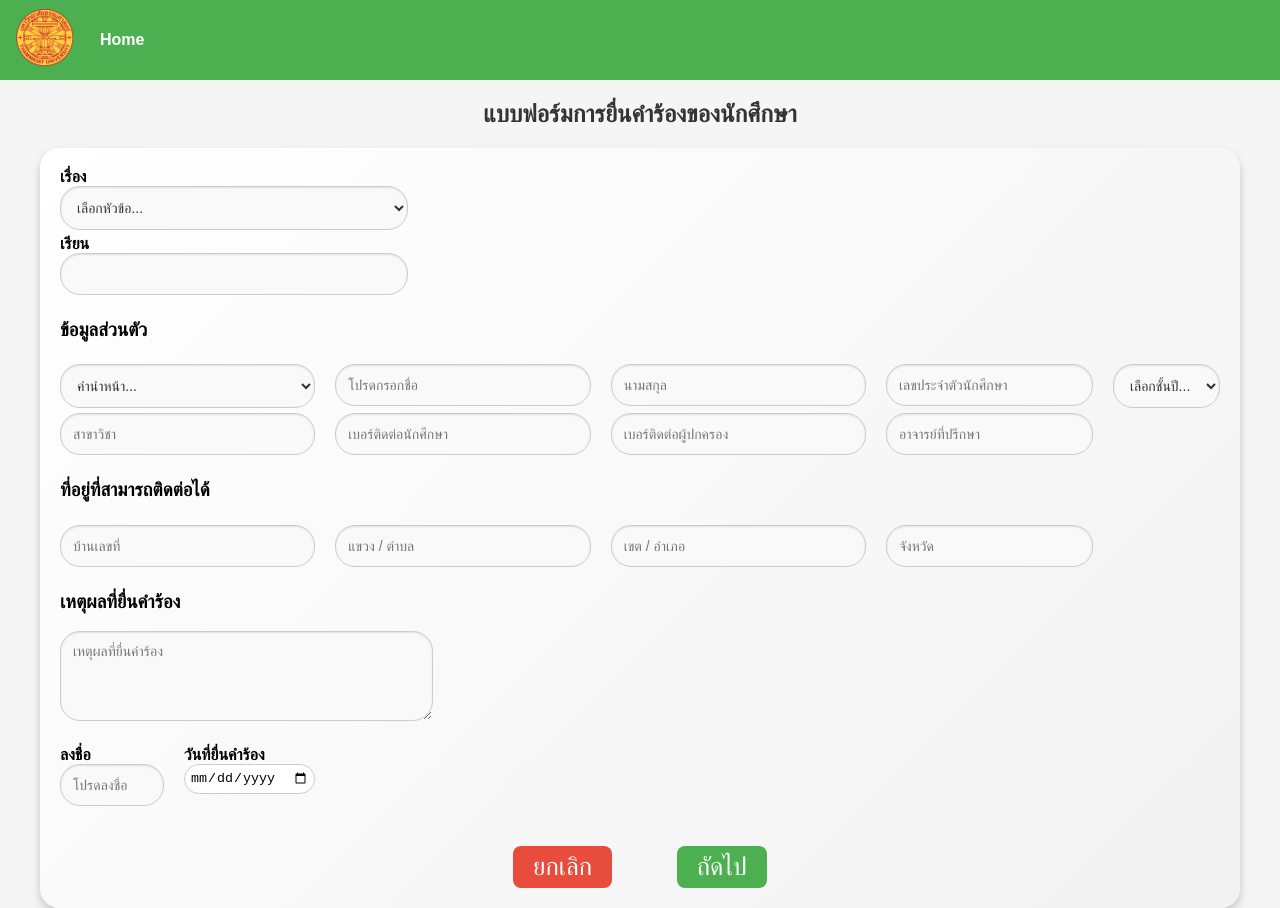
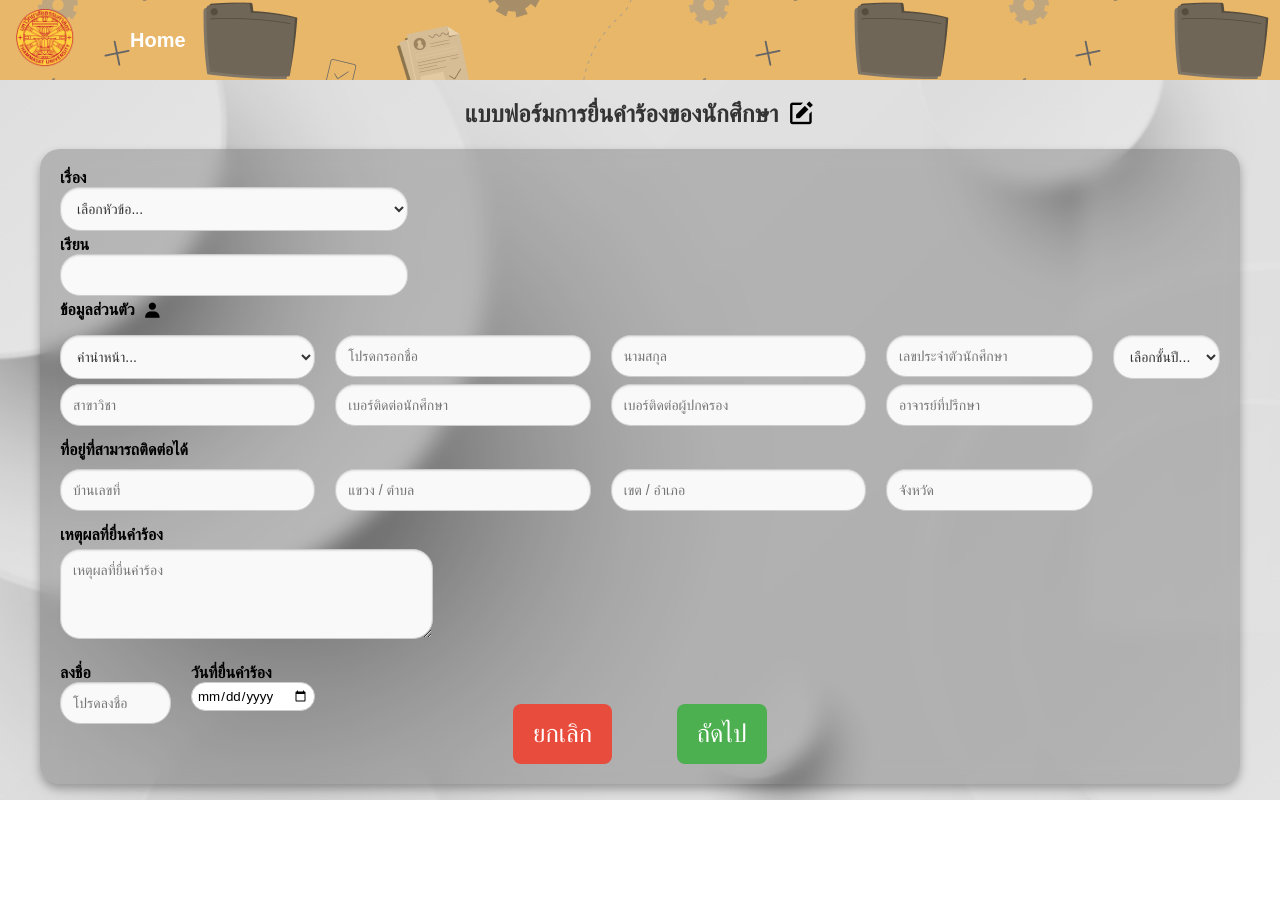
Before and after one commit to tha15thai/cs261-group1-650001, a website: page public/FormPage.html in a window 1280 px wide. After the commit the page ends 800 px from the top, so only its background shows below. Drawn offline with nearby package versions, Linux system fonts and the light colour scheme; a web font is replaced by a local one.

Commit message:
Adding Background,icons and Make page more Readable

```diff
--- a/public/FormPage.html
+++ b/public/FormPage.html
@@ -4,6 +4,8 @@
     <meta charset="UTF-8">
     <meta name="viewport" content="width=device-width, initial-scale=1.0">
     <link rel="stylesheet" href="css/Formstyle.css">
+    <link href="https://fonts.googleapis.com/css2?family=IBM+Plex+Sans+Thai+Looped:wght@100;200;300;400;500;600;700&family=Itim&display=swap" rel="stylesheet">
+    <link href='https://unpkg.com/boxicons@2.1.4/css/boxicons.min.css' rel='stylesheet'>
     <title>แบบฟอร์มการยื่นคำร้องของนักศึกษา</title>
 </head>
 <body>
@@ -18,7 +20,10 @@
             </ul>
         </nav>
     </header>
-    <h2>แบบฟอร์มการยื่นคำร้องของนักศึกษา</h2>
+    <h2 style="display: flex; justify-content: space-between; align-items: center;">
+        แบบฟอร์มการยื่นคำร้องของนักศึกษา
+        <i class="bx bxs-edit"></i>
+    </h2>
     <div class="container">
         <form action="your-server-endpoint" method="post">
             <div class="form-grid">
@@ -44,7 +49,10 @@
 
                 <!-- Personal Information Section -->
                 <div class="form-section col-span-5">
-                    <h3>ข้อมูลส่วนตัว</h3>
+                    <label style="display: flex; align-items: center; margin-bottom: 10px;">
+                        ข้อมูลส่วนตัว
+                        <i class="bx bxs-user"></i>
+                    </label>
                 </div>
 
                 <!-- Personal Information Fields -->
@@ -90,7 +98,7 @@
 
                 <!-- Section: Contact Address -->
                 <div class="form-section col-span-5">
-                    <h3>ที่อยู่ที่สามารถติดต่อได้</h3>
+                    <label class = "form-label">ที่อยู่ที่สามารถติดต่อได้</label>
                 </div>
                 <div class="form-section col-span-1">
                     <input type="text" id="address" name="address" placeholder="บ้านเลขที่" required>
@@ -108,7 +116,7 @@
                 <!-- Section for Reason and Additional Info -->
 <div class="form-grid col-span-5">
     <div class="reason-section col-span-4"> <!-- 4 columns for the reason section -->
-        <h3>เหตุผลที่ยื่นคำร้อง</h3>
+        <label class = "form-label">เหตุผลที่ยื่นคำร้อง</label>
         <textarea id="reason" name="reason" rows="4" placeholder="เหตุผลที่ยื่นคำร้อง" required></textarea>
     </div>
     <div class="additional-info col-span-2" style="display: none;"> <!-- 2 columns for additional info -->
@@ -144,7 +152,7 @@
             </div>
         </div>
 
-        <h3>ข้าพเจ้าขอรับรองว่าไม่มีภาระหนี้ผูกพันกับมหาวิทยาลัย</h3>
+        <h4 class = "h4-label">ข้าพเจ้าขอรับรองว่าไม่มีภาระหนี้ผูกพันกับมหาวิทยาลัย</h4>
         <div class="form-section checkbox-section">
             <input type="checkbox" id="no-debt" name="no-debt">
             <label for="no-debt">ไม่มีภาระหนี้สินคงค้าง</label>
@@ -170,7 +178,7 @@
 </div>
                 <!-- Buttons -->
 <div class="btn-group col-span-5">
-    <div class="button-container"> <!-- New container for centering -->
+    <div class="button-container" style="margin-top: -60px;"> <!-- New container for centering -->
         <button type="button" class="btn btn-cancel" onclick="clearForm()">ยกเลิก</button>
         <button type="submit" class="btn btn-submit">ถัดไป</button>
     </div>
--- a/public/css/Formstyle.css
+++ b/public/css/Formstyle.css
@@ -1,15 +1,27 @@
 /* Global Body Style */
 body {
-    font-family: Arial, sans-serif;
     background-color: #f5f5f5;
     display: flex;
     flex-direction: column;
     align-items: center;
     margin: 0;
+    background: url('../images/Form-Background.jpg');
+}
+body::before {
+    content: "";
+    position: absolute;
+    top: 0;
+    left: 0;
+    width: 100%;
+    height: 100%;
+    background: rgba(0, 0, 0, 0.1);
+    backdrop-filter: blur(1px); /* Increase the blur effect */
+    z-index: -1; /* Keep it behind other elements */
 }
 
 /* Box Sizing */
 * {
+    font-family: "IBM Plex Sans Thai Looped",sans-serif;
     box-sizing: border-box; /* Ensures padding and border are included in element's total width */
 }
 
@@ -19,6 +31,7 @@ body {
     background-color: #4CAF50;
     padding: 8px 15px; /* Slightly reduced padding */
     width: 100%;
+    background: url('../images/header-Background.jpg');
 }
 
 .logo-img {
@@ -34,15 +47,25 @@ body {
 }
 
 .navbar li {
-    margin: 0 10px; /* Reduced margin for navbar items */
+    margin: 0 40px; /* Reduced margin for navbar items */
 }
 
 .navbar a {
     text-decoration: none;
     color: white;
     font-weight: bold;
+    font-size: 20px;
 }
-
+h2 i {
+    font-size: 1.2em; /* Adjust icon size */
+    color: #000000; /* Icon color */
+    margin-left: 8px; /* Space between text and icon */
+}
+label i {
+    margin-left: 8px;
+    font-size: 1.2em;
+    color: #000000;
+}
 /* Heading Styles */
 h2 {
     text-align: center;
@@ -50,15 +73,36 @@ h2 {
     font-size: 1.5rem; /* Kept larger for readability */
     margin: 20px 0; /* Tighter margin */
 }
+h3 {
+    font-weight: bold;
+    font-size: 0.9rem; /* Kept larger for readability */
+    margin: 5px 0; /* Tighter margin */
+
+}
+h4 {
+    font-weight: bold;
+    font-size: 1rem; /* Kept larger for readability */
+    margin-bottom:10px;
+}
+.h4-label {
+    margin-top: 30px; /* Adjust this value as needed */
+
+}
+
+.form-label {
+    margin-top: 10px; /* Adjust this value as needed */
+    display: block; /* Ensure full width */
+}
 
 /* Form Container */
 .container {
-    background: linear-gradient(135deg, #ffffff, #f2f2f2);
+    background: rgba(0, 0, 0, 0.2); /* Dark semi-transparent background */
     padding: 20px; /* Slightly increased padding */
     width: 100%; /* Ensure it takes full width */
     max-width: 1200px;
     border-radius: 20px; /* Reduced border radius */
-    box-shadow: 0 5px 10px rgba(0, 0, 0, 0.2);
+    backdrop-filter: blur(10px); /* Apply blur effect */
+    box-shadow: 0 5px 10px rgba(0, 0, 0, 0.3); /* Shadow for depth */
 }
 
 /* Form Grid Adjustments */
@@ -181,8 +225,8 @@ textarea {
 input[type="text"]:focus,
 select:focus,
 textarea:focus {
-    border-color: #4CAF50; /* Highlight color on focus */
-    box-shadow: 0 0 5px rgba(76, 175, 80, 0.5); /* Subtle shadow */
+    border-color: #ff8018; /* Highlight color on focus */
+    box-shadow: 0 0 15px rgba(252, 167, 10, 0.5); /* Subtle shadow */
 }
 
 .checkbox-section {
@@ -252,6 +296,7 @@ input[type="checkbox"] {
     display: flex; /* Use flexbox for alignment */
     justify-content: center; /* Center the buttons */
     gap: 65px; /* Space between buttons */
+    margin-top: 0; /* Remove any top margin if necessary */
 }
 
 .btn {
```
Also changed, not shown: public/ConfirmationPage.html (+3 -1 lines), public/FormFilePage.html (+6 -1 lines), public/images/Form-Background.jpg (added), public/images/header-Background.jpg (added).
